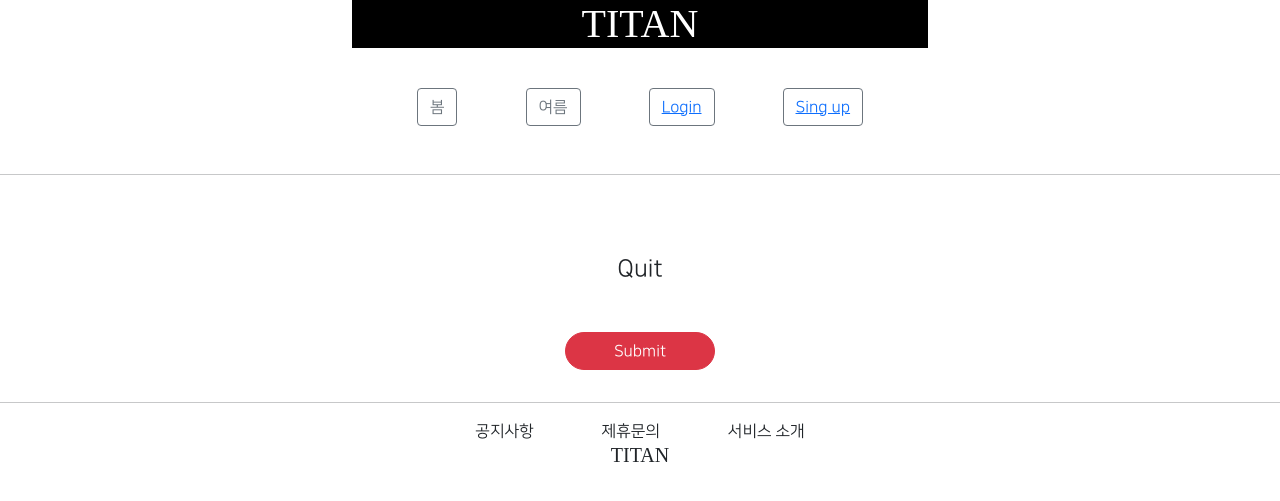
After one commit to P-ws/TITAN, a Django app: page /TITAN/delete/1 in a window 1280 px wide. The commit adds this page. Shown: the top 501 px of the page. Run offline with Django 3.2, Linux system fonts and the light colour scheme; tables that the repository leaves empty hold one stand-in row (values such as "Sample post"); parts of the project's set-up code (start-up, migrations or seed data) failed here and were passed over; some libraries are stand-ins or nearby versions; some web fonts are replaced.

Commit message:
1. delete 만들기

```diff
--- /dev/null
+++ b/TITANAPP/templates/TITANAPP/delete.html
@@ -0,0 +1,21 @@
+{% extends 'base.html' %}
+
+{% block content %}
+
+    <div class="text-center mw-500 m-auto">
+        <div class="m-5">
+            <h4>Quit</h4>
+        </div>
+        <div>
+            <form action="{% url 'TITANAPP:delete' pk=target_user.pk %}" method="post">
+                {% csrf_token %}
+                <div style="margin-top: 2rem;">
+                    <input type="submit"
+                           class="btn btn-danger rounded-pill px-5">
+                </div>
+            </form>
+        </div>
+    </div>
+
+
+{% endblock %}
--- a/TITANAPP/templates/TITANAPP/detail.html
+++ b/TITANAPP/templates/TITANAPP/detail.html
@@ -14,6 +14,11 @@
                 Update Info
             </a>
         </div>
+        <div>
+            <a href="{% url 'TITANAPP:delete' pk=target_user.pk %}">
+                Quit
+            </a>
+        </div>
 
     </div>
 
--- a/TITANAPP/urls.py
+++ b/TITANAPP/urls.py
@@ -1,7 +1,7 @@
 from django.contrib.auth.views import LoginView
 from django.urls import path
 
-from TITANAPP.views import TITAN_Introduce, TitanCreateView, AccountDetailView, AccountUpdateView
+from TITANAPP.views import TITAN_Introduce, TitanCreateView, AccountDetailView, AccountUpdateView, AccountDeleteView
 
 app_name = 'TITANAPP'
 
@@ -12,4 +12,5 @@ urlpatterns = [
     path('logout/', LoginView.as_view(), name='logout'),
     path('detail/<int:pk>', AccountDetailView.as_view(), name='detail'),
     path('update/<int:pk>', AccountUpdateView.as_view(), name='update'),
+    path('delete/<int:pk>', AccountDeleteView.as_view(), name='delete'),
  ]
--- a/TITANAPP/views.py
+++ b/TITANAPP/views.py
@@ -5,7 +5,7 @@ from django.shortcuts import render
 
 # Create your views here.
 from django.urls import reverse, reverse_lazy
-from django.views.generic import CreateView, DetailView, UpdateView
+from django.views.generic import CreateView, DetailView, UpdateView, DeleteView
 
 from TITANAPP.models import NewModel
 
@@ -46,3 +46,9 @@ class AccountUpdateView(UpdateView):
     context_object_name = 'target_user'
     success_url = reverse_lazy('TITANAPP:TITAN_Introduce')
     template_name = 'TITANAPP/update.html'
+
+class AccountDeleteView(DeleteView):
+    model = User
+    context_object_name = 'target_user'
+    success_url = reverse_lazy('TITANAPP:TITAN_Introduce')
+    template_name = 'TITANAPP/delete.html'
```
